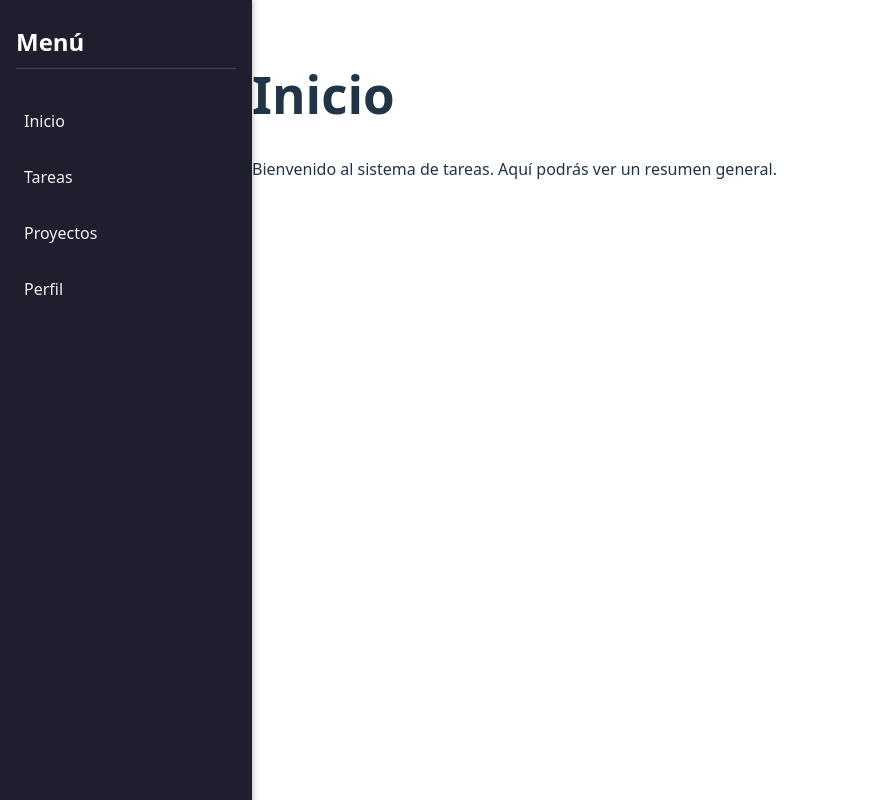
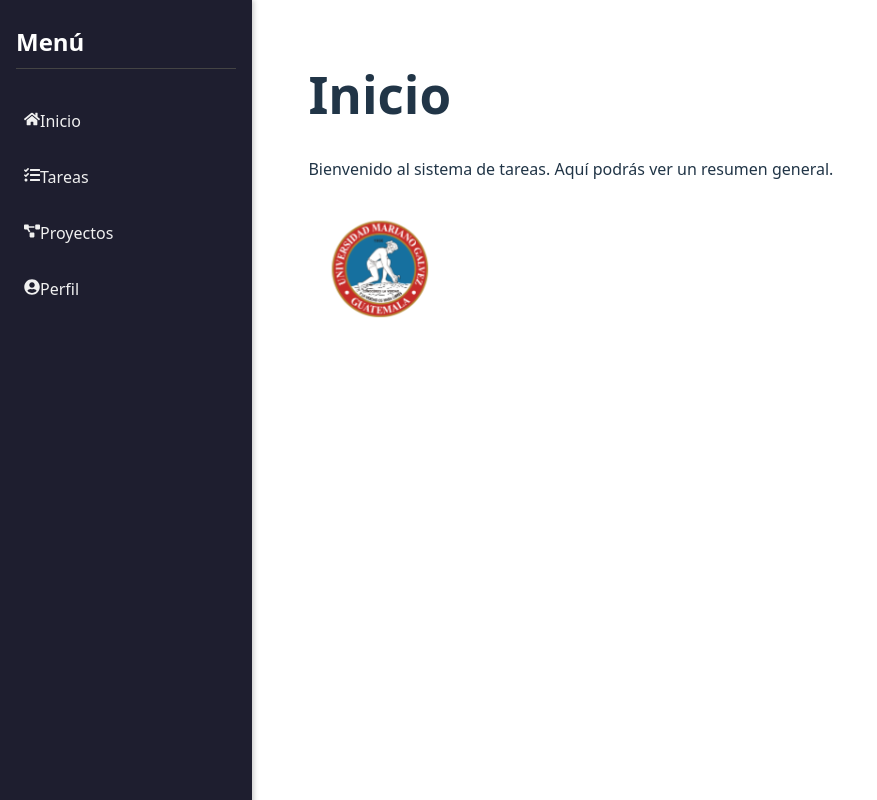
Before and after one commit to Alexmavl/Portafolio-Tareas, a React (Vite) app in the folder Portafolio-Tareas/: page / in a window 1280 px wide. Shown: the whole page, without its empty margins (0-877 px from the left). Built offline with nearby package versions, Linux system fonts and the light colour scheme.

Commit message:
se agregaron iconos

```diff
--- a/Portafolio-Tareas/src/layout/Layout.tsx
+++ b/Portafolio-Tareas/src/layout/Layout.tsx
@@ -1,4 +1,3 @@
-// src/layout/Layout.tsx
 import React from 'react';
 import Sidebar from './Sidebar';
 
--- a/Portafolio-Tareas/src/layout/Sidebar.tsx
+++ b/Portafolio-Tareas/src/layout/Sidebar.tsx
@@ -1,20 +1,56 @@
 // src/layout/Sidebar.tsx
+import { useState } from 'react';
+import { Link } from 'react-router'; // Se asume react-router-dom
+import { FaHome, FaTasks, FaProjectDiagram, FaUserCircle } from 'react-icons/fa';
+import { IoMdMenu } from 'react-icons/io';
 import './Sidebar.css';
-import { Link } from 'react-router';
 
 const Sidebar = () => {
+  const [isSidebarOpen, setIsSidebarOpen] = useState(true);
+
+  const toggleSidebar = () => {
+    setIsSidebarOpen(!isSidebarOpen);
+  };
+
   return (
-    <aside className="sidebar">
+    <>
+      <button className="hamburger-menu-btn" onClick={toggleSidebar}>
+        <IoMdMenu />
+      </button>
+      <aside className={`sidebar ${isSidebarOpen ? '' : 'sidebar--hidden'}`}>
+        <div className="sidebar-header">
           <h2>Menú</h2>
+        </div>
         <nav>
           <ul>
-          <li><Link to="/">Inicio</Link></li>
-          <li><Link to="/tareas">Tareas</Link></li>
-          <li><Link to="/proyectos">Proyectos</Link></li>
-          <li><Link to="/perfil">Perfil</Link></li>
+            <li>
+              <Link to="/" onClick={toggleSidebar}>
+                <FaHome className="icon" />
+                <span>Inicio</span>
+              </Link>
+            </li>
+            <li>
+              <Link to="/tareas" onClick={toggleSidebar}>
+                <FaTasks className="icon" />
+                <span>Tareas</span>
+              </Link>
+            </li>
+            <li>
+              <Link to="/proyectos" onClick={toggleSidebar}>
+                <FaProjectDiagram className="icon" />
+                <span>Proyectos</span>
+              </Link>
+            </li>
+            <li>
+              <Link to="/perfil" onClick={toggleSidebar}>
+                <FaUserCircle className="icon" />
+                <span>Perfil</span>
+              </Link>
+            </li>
           </ul>
         </nav>
       </aside>
+    </>
   );
 };
 
--- a/Portafolio-Tareas/src/pages/Homepage.tsx
+++ b/Portafolio-Tareas/src/pages/Homepage.tsx
@@ -1,8 +1,11 @@
+import  '../App.css'
+
 const Homepage = () => {
   return (
     <div className="homepage">
       <h1>Inicio</h1>
       <p>Bienvenido al sistema de tareas. Aquí podrás ver un resumen general.</p>
+   <img src="/Imagenes/LogotipoUMG.png" alt="Logotipo" className="logo"/>
     </div>
   );
 };
```
Lines whose indentation alone changed are shown as unchanged.
